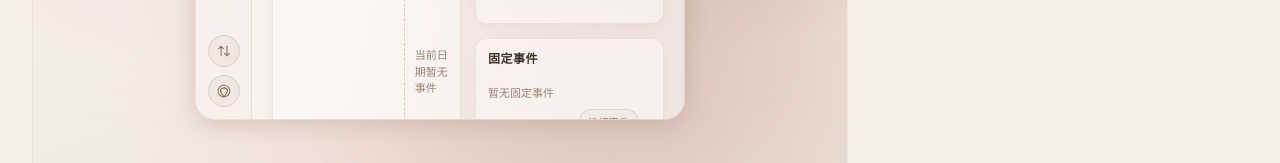
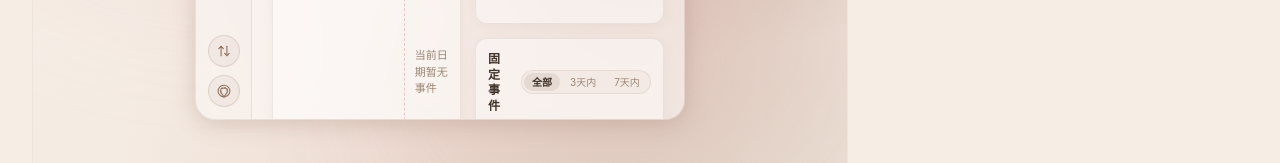
Before and after one commit to Yohilize/Memo-for-myself, a Vue app: page /design-lab in a window 1280 px wide. Shown: the part 571-734 px from the top of the page. Built offline with nearby package versions, Linux system fonts and the light colour scheme.

Commit message:
固定事件卡支持点击编辑

```diff
--- a/src/components/dashboard/DashboardWidgetArea.vue
+++ b/src/components/dashboard/DashboardWidgetArea.vue
@@ -191,6 +191,44 @@ function selectPinnedEvent(event: TimeEvent): void {
   pinnedPickerVisible.value = false
 }
 
+/**
+ * 固定事件锚点日期（date-only）：与 pinnedDateText 字段语义保持一致，
+ * 用于「未来 3/7 天」时间范围筛选，仅做前端判断，不改动事件数据。
+ */
+function pinnedAnchorDate(event: TimeEvent): dayjs.Dayjs | null {
+  switch (event.type) {
+    case 'calendar':
+      return dayjs(event.event_date)
+    case 'deadline':
+      return dayjs(event.due_date)
+    case 'duration':
+      return dayjs(event.start_date)
+    case 'idea':
+      return dayjs(event.created_at)
+  }
+}
+
+/** 固定事件视图时间范围筛选：'all'（全部）/ '3'（3天内）/ '7'（7天内）。 */
+const pinnedRange = ref<'all' | '3' | '7'>('all')
+const pinRangeOptions = [
+  { value: 'all' as const, label: '全部' },
+  { value: '3' as const, label: '3天内' },
+  { value: '7' as const, label: '7天内' },
+]
+
+/** 按所选时间范围对固定事件做可视化筛选：锚点日期落在「今天 → 今天+N天」区间内则保留。 */
+const filteredPinnedEvents = computed<TimeEvent[]>(() => {
+  if (pinnedRange.value === 'all') return pinnedEvents.value
+  const ndays = Number(pinnedRange.value)
+  const today = dayjs(props.todayKey).startOf('day')
+  return pinnedEvents.value.filter((e) => {
+    const anchor = pinnedAnchorDate(e)
+    if (!anchor || !anchor.isValid()) return false
+    const diff = anchor.startOf('day').diff(today, 'day')
+    return diff >= 0 && diff <= ndays
+  })
+})
+
 const {
   layout,
   isEditMode,
@@ -374,6 +412,18 @@ function onDragStart(widgetId: DashboardWidgetId, event: PointerEvent): void {
         <div class="db-widget-title-row">
           <h2 id="dashboard-pinned-event-title" class="db-widget-title">固定事件</h2>
           <span v-if="pinnedEvents.length" class="db-pinned-mark" aria-label="已固定">固定</span>
+          <div class="db-pinned-range" role="group" aria-label="时间范围筛选">
+            <button
+              v-for="opt in pinRangeOptions"
+              :key="opt.value"
+              type="button"
+              class="db-pinned-range-seg"
+              :class="{ active: pinnedRange === opt.value }"
+              @click="pinnedRange = opt.value"
+            >
+              {{ opt.label }}
+            </button>
+          </div>
         </div>
         <button
           v-if="isEditMode"
@@ -388,23 +438,22 @@ function onDragStart(widgetId: DashboardWidgetId, event: PointerEvent): void {
       </header>
 
       <div class="db-pinned-body">
-        <template v-for="pinnedEvent in pinnedEvents" :key="pinnedEvent.id">
-          <div class="db-pinned-card">
+        <template v-for="pinnedEvent in filteredPinnedEvents" :key="pinnedEvent.id">
+          <div
+            class="db-pinned-card"
+            :title="`${pinnedEvent.title} · 点击编辑`"
+            @click="emit('edit-event', pinnedEvent)"
+          >
             <!-- 左列：事件标题 + 取消固定（一一对应，位于本卡内部、标题下方） -->
             <div class="db-pinned-left">
-              <button
-                class="db-pinned-titlebtn"
-                type="button"
-                :title="`${pinnedEvent.title} · 点击编辑`"
-                @click="emit('edit-event', pinnedEvent)"
-              >
+              <span class="db-pinned-titlebtn">
                 <span class="db-pinned-title">{{ pinnedEvent.title }}</span>
-              </button>
+              </span>
               <button
                 class="db-pinned-unpin"
                 type="button"
                 aria-label="取消固定"
-                @click="unpinEvent(pinnedEvent.id)"
+                @click.stop="unpinEvent(pinnedEvent.id)"
               >
                 取消固定
               </button>
@@ -430,6 +479,7 @@ function onDragStart(widgetId: DashboardWidgetId, event: PointerEvent): void {
                     v-if="pinnedEvent.type !== 'idea'"
                     :event="pinnedEvent"
                     class="db-pinned-toggle"
+                    @click.stop
                   />
                 </div>
                 <div class="db-pinned-time">
@@ -447,7 +497,9 @@ function onDragStart(widgetId: DashboardWidgetId, event: PointerEvent): void {
           </div>
         </template>
 
-        <div v-if="pinnedEvents.length === 0" class="db-pinned-empty">暂无固定事件</div>
+        <div v-if="filteredPinnedEvents.length === 0" class="db-pinned-empty">
+          {{ pinnedEvents.length === 0 ? '暂无固定事件' : '所选范围内暂无固定事件' }}
+        </div>
 
         <!-- 统一操作区：所有卡片下方，新增固定事件入口（不属于任何单张卡片） -->
         <div class="db-pinned-footer">
@@ -927,6 +979,37 @@ function onDragStart(widgetId: DashboardWidgetId, event: PointerEvent): void {
   gap: 8px;
   padding: 4px 12px 12px;
 }
+/* —— 时间范围筛选（玻璃胶囊分段控件，保持 Dashboard 统一视觉）—— */
+.db-pinned-range {
+  display: flex;
+  align-items: center;
+  gap: 2px;
+  margin-left: 2px;
+  padding: 2px;
+  border-radius: 999px;
+  background: color-mix(in srgb, var(--color-accent-2) 8%, transparent);
+  border: 1px solid var(--surface-border);
+}
+.db-pinned-range-seg {
+  padding: 3px 8px;
+  font-size: 10px;
+  line-height: 1.2;
+  border: none;
+  border-radius: 999px;
+  background: transparent;
+  color: var(--color-text-tertiary);
+  cursor: pointer;
+  transition: all var(--duration-fast) var(--ease-out);
+  white-space: nowrap;
+}
+.db-pinned-range-seg:hover {
+  color: var(--color-text-secondary);
+}
+.db-pinned-range-seg.active {
+  background: color-mix(in srgb, var(--color-primary) 14%, transparent);
+  color: var(--color-text-primary);
+  font-weight: var(--font-semibold);
+}
 /* —— 左右结构卡片：左列宽由内容自适应，分割线随其右端定位（不写死比例）—— */
 .db-pinned-card {
   display: flex;
@@ -940,6 +1023,16 @@ function onDragStart(widgetId: DashboardWidgetId, event: PointerEvent): void {
   border-radius: calc(var(--surface-radius) - 2px);
   background: color-mix(in srgb, var(--surface-bg) 82%, transparent);
   box-shadow: 0 2px 10px color-mix(in srgb, var(--color-primary) 6%, transparent);
+  cursor: pointer;
+  transition:
+    border-color var(--duration-fast) var(--ease-out),
+    background var(--duration-fast) var(--ease-out),
+    box-shadow var(--duration-fast) var(--ease-out);
+}
+.db-pinned-card:hover {
+  border-color: color-mix(in srgb, var(--color-primary) 30%, var(--surface-border));
+  background: color-mix(in srgb, var(--surface-bg) 92%, transparent);
+  box-shadow: 0 3px 14px color-mix(in srgb, var(--color-primary) 10%, transparent);
 }
 .db-pinned-left {
   flex: 0 1 auto;
@@ -954,14 +1047,8 @@ function onDragStart(widgetId: DashboardWidgetId, event: PointerEvent): void {
 .db-pinned-titlebtn {
   max-width: 100%;
   padding: 0;
-  border: 0;
-  background: transparent;
   color: inherit;
   text-align: left;
-  cursor: pointer;
-}
-.db-pinned-titlebtn:hover .db-pinned-title {
-  color: var(--color-primary);
 }
 .db-pinned-title {
   display: block;
```
